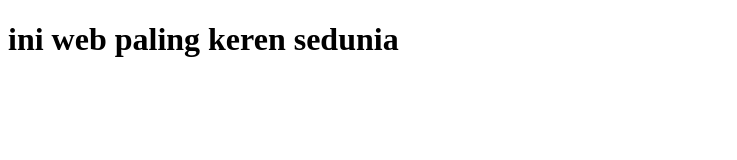
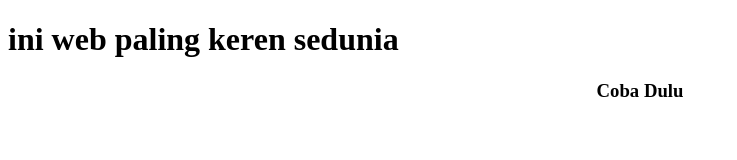
Before and after one commit to sleepcious/mywebsite, a plain HTML site: page index.html in a window 1280 px wide. Shown: the whole page, without its empty margins (0-737 px from the left). Drawn offline with Linux system fonts and the light colour scheme.

Commit message:
Tambah
Text h3

```diff
--- a/index.html
+++ b/index.html
@@ -8,5 +8,6 @@
 </head>
 <body>
     <h1>ini web paling keren sedunia</h1>
+    <h3 style="text-align:center">Coba Dulu</h3>
 </body>
 </html>
```
